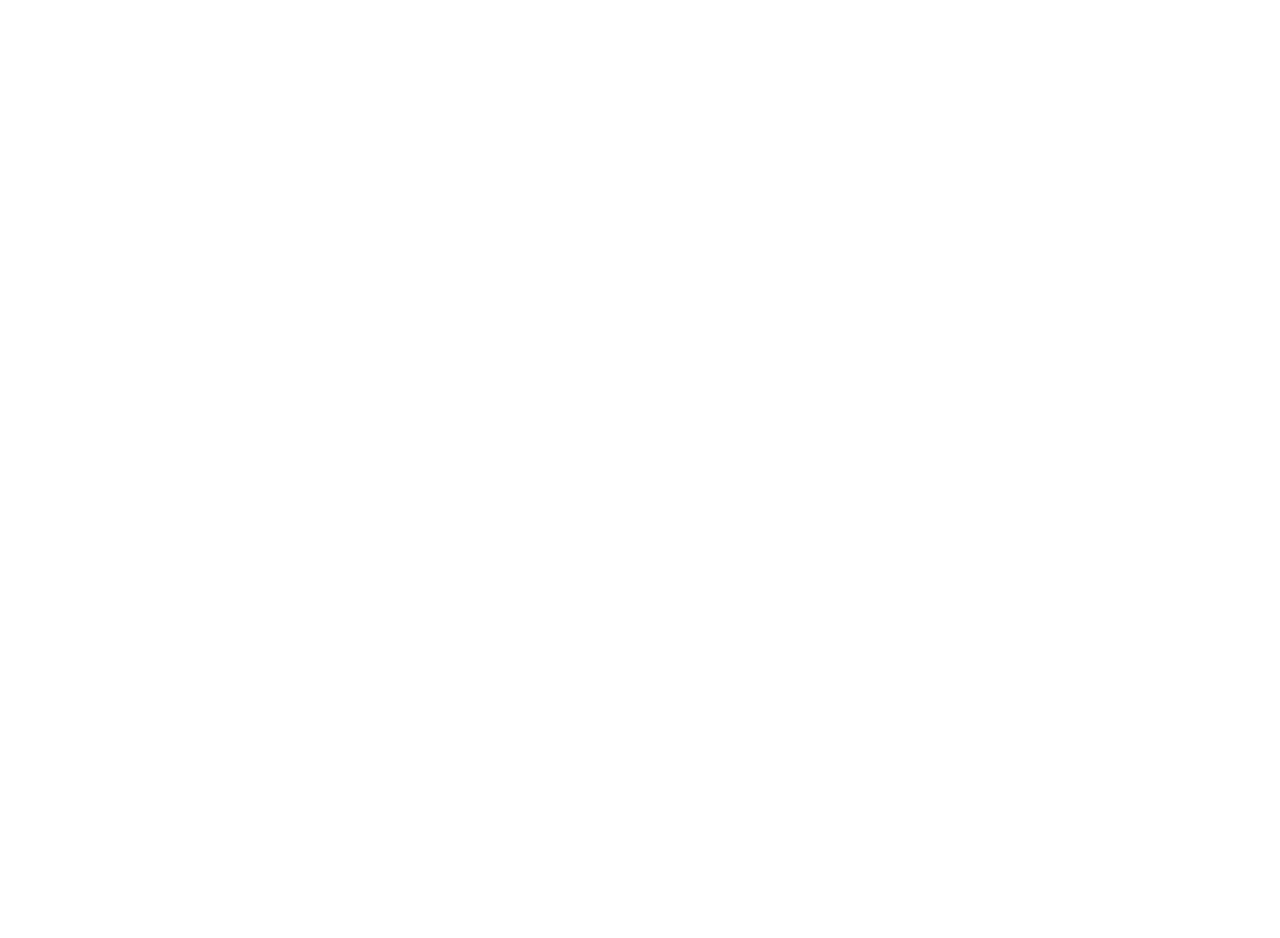
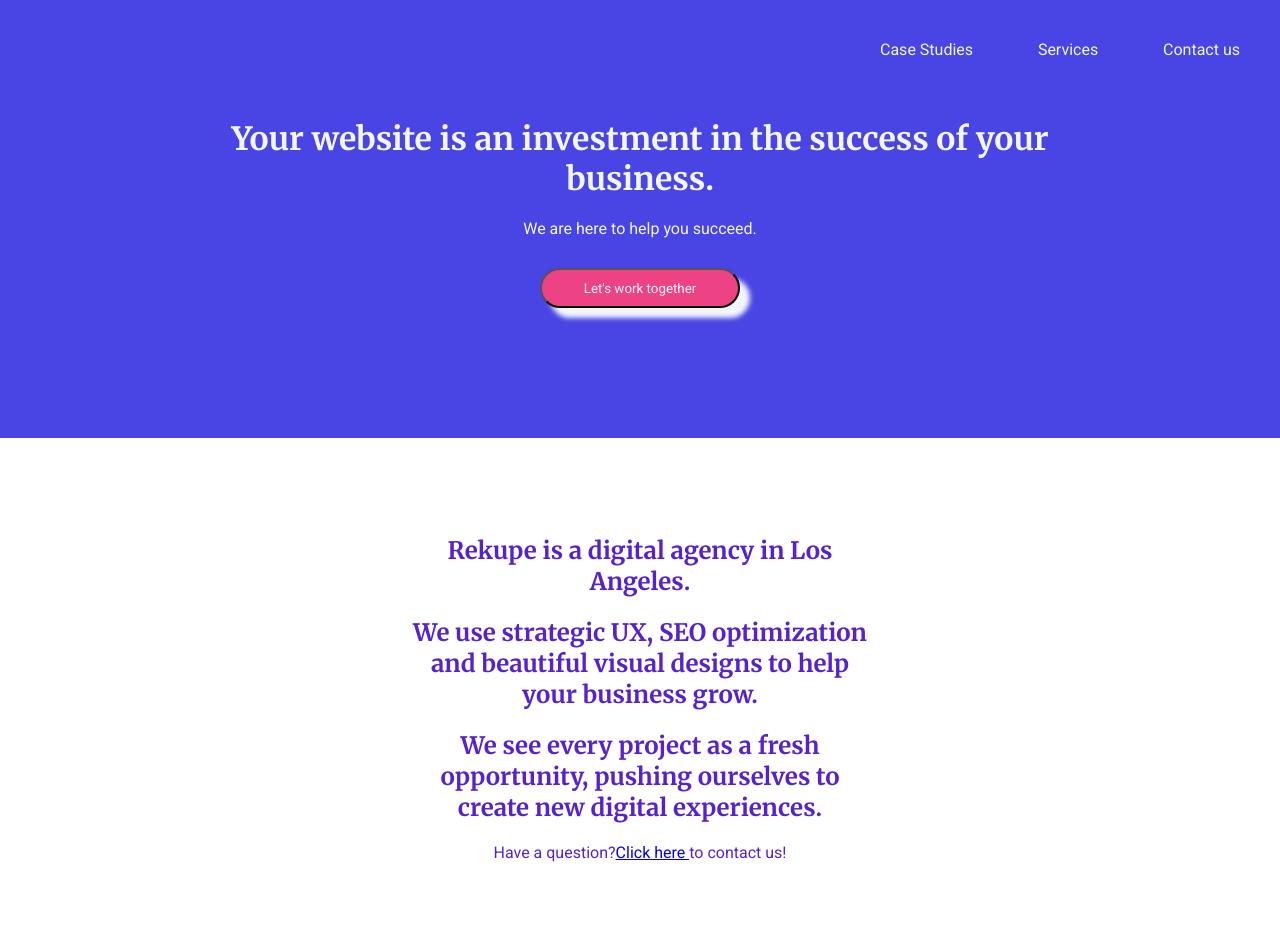
Before and after one commit to kdiepstraten/opdracht-rolling-stone, a plain HTML site: page index.html in a window 1280 px wide. Before the commit the page ends 800 px from the top, so only its background shows below. Drawn offline with Linux system fonts and the light colour scheme.

Commit message:
eerste deel af

```diff
--- a/index.html
+++ b/index.html
@@ -6,11 +6,32 @@
     <title>Rolling stone</title>
 </head>
 <body>
-<header>
-
+<header class="container-header">
+    <nav class="hero-section__navbar">
+        <ul class="hero-section-ul">
+            <li class="hero-section__item">Case Studies</li>
+            <li class="hero-section__item">Services</li>
+            <li class="hero-section__item">Contact us</li>
+        </ul>
+    </nav>
+    <div class="container-header-content">
+        <h1 class="hero-section__title">Your website is an investment in the success of your business. </h1>
+        <p class="hero-section__subtitle">We are here to help you succeed.</p>
+        <button class="btn btn-primary">Let's work together</button>
+    </div>
 </header>
 <main>
+    <section class="main-section ">
+        <div class="main-content ">
+            <h2>Rekupe is a digital agency in Los Angeles.</h2>
+            <h2> We use strategic UX, SEO optimization and beautiful visual designs to help your business grow.</h2>
+            <h2>We see every project as a fresh opportunity, pushing ourselves to create new digital experiences.</h2>
+            <p>Have a question?<a href="/">Click here </a> to contact us!</p>
+        </div>
+    </section>
+    <form action="/">
 
+</form>
 </main>
 <footer>
 
--- a/styles.css
+++ b/styles.css
@@ -1,12 +1,102 @@
 /*General*/
+@import url('https://fonts.googleapis.com/css2?family=Merriweather:wght@400;700;900&display=swap');
+@import url('https://fonts.googleapis.com/css2?family=Roboto:wght@400;500;700;900&display=swap');
 
-
+* {
+    box-sizing: border-box;
+    margin: 0;
+    padding: 0;
+    font-family: 'Roboto', sans-serif;
+}
+H1,H2,H3{
+    font-family: 'Merriweather', serif;
+}
+:root{
+    --paars: #5722CD;
+    --blauw: #4845E4;
+    --roze: #ED4385;
+    --zwart: #0C0C0C;
+    --lichtpaars: #F2F0FF;
+    --lichtgrijs: #F3F6F9;
+    --grijs: #7A7A7A;
+}
+.dev {
+    border: 3px solid crimson;
+}
+.btn{
+    border-radius: 50px;
+    background-color: var(--roze);
+    color: var(--lichtgrijs);
+    height: 40px;
+    width: 200px;
+    margin: 10px;
+    box-shadow: 10px 10px 5px 0px
+}
 /*Head*/
-
+.hero-section__navbar{
+    display: flex;
+    flex-direction: row;
+    justify-content: flex-end;
+    color: var(--lichtgrijs);
+}
+.hero-section-ul{
+    list-style: none;
+    display: flex;
+    flex-direction: row;
+    justify-content: space-between;
+    flex-basis: 400px;
+    padding: 20px;
+}
+.container-header-content{
+    margin: 20px 104px;
+    text-align: center;
+    padding: 20px 50px;
+    color: var(--lichtgrijs);
+}
+.container-header-content p{
+    margin: 20px;
+}
+.container-header{
+    max-width: 100%;
+    margin: 0 auto;
+    padding: 20px 20px 80px 20px;
+    background-color: var(--blauw);
+}
 
 /*Body*/
-
-
+/*.outer-container {*/
+/*    display: flex;*/
+/*    flex-direction: row;*/
+/*    justify-content: center;*/
+/*    width: 100%;*/
+/*}*/
+/*.inner-container {*/
+/*    flex-basis: 1000px;*/
+/*    display: flex;*/
+/*    flex-direction: column;*/
+/*    align-items: center;*/
+/*    margin: 0 20px;*/
+/*}*/
+main {
+    display: flex;
+    flex-direction: column;
+}
+.main-section{
+    display: flex;
+    flex-direction: column;
+    align-items: center;
+    justify-content: center;
+    flex-basis: 500px;
+}
+.main-content {
+    text-align: center;
+    flex-basis: 200px;
+    width: 500px;
+    color: var(--paars);
+}
+.main-content h2{
+    margin: 20px;
+}
 /*Header*/
 
 
```
